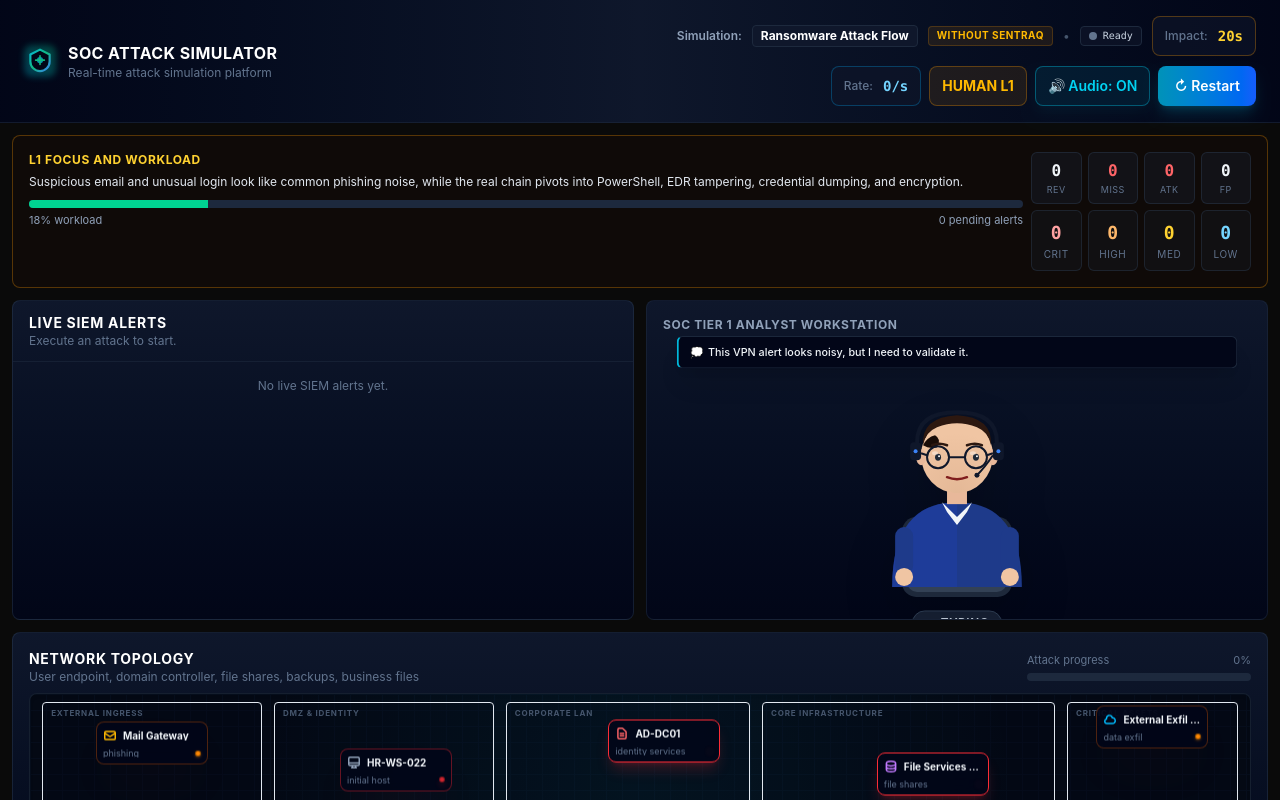
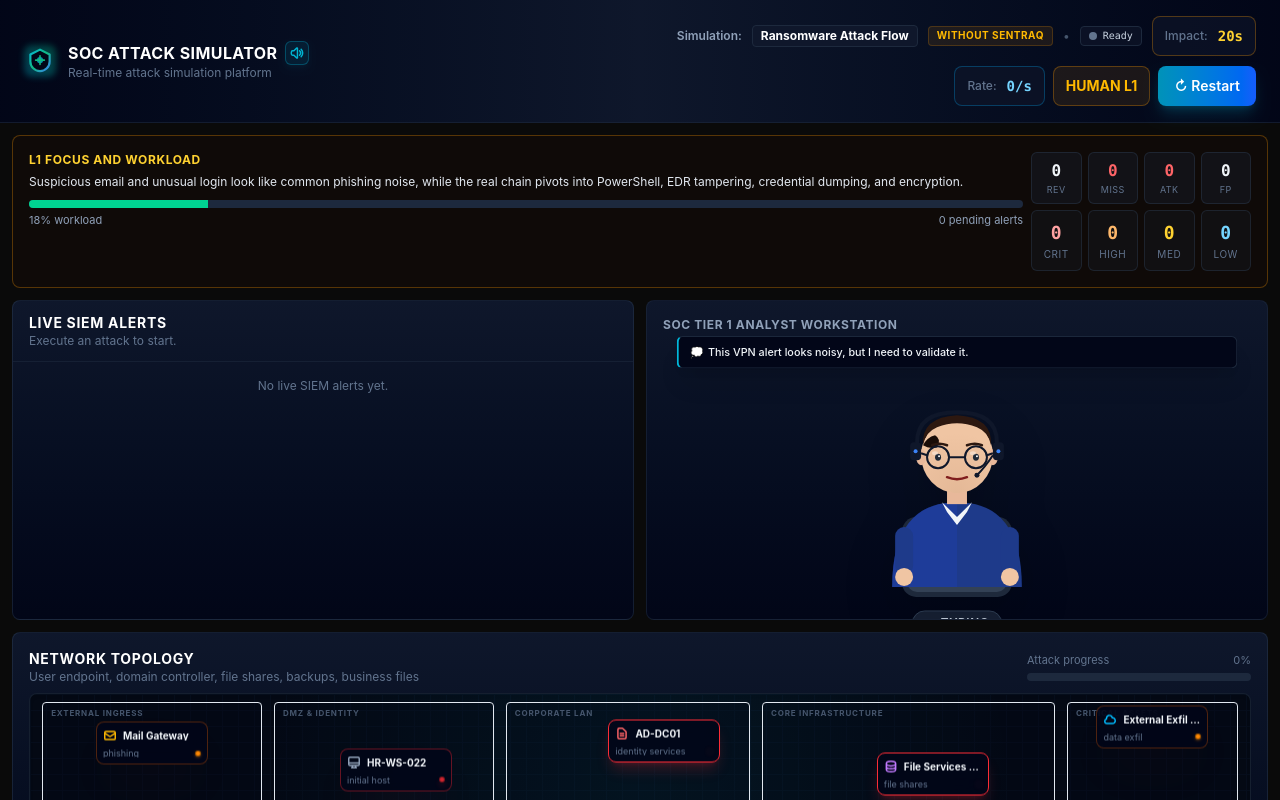
Before and after one commit to shadykamal328-soc/SentraQ-Simulation, a React (Vite) app: page / in a window 1280 px wide. Shown: the top 800 px of the page. Built offline with nearby package versions, Linux system fonts and the light colour scheme.

Commit message:
Update App and rebuild project

```diff
--- a/src/App.tsx
+++ b/src/App.tsx
@@ -453,17 +453,26 @@ export default function App() {
       audioCtxRef.current = ctx;
       if (ctx.state === "suspended") void ctx.resume();
 
-      const oscillator = ctx.createOscillator();
+      // High-fidelity alarm siren
+      const osc = ctx.createOscillator();
       const gain = ctx.createGain();
-      oscillator.type = "sine";
-      oscillator.frequency.setValueAtTime(mode === "sentraq" ? 620 : 440, ctx.currentTime);
+
+      // Use triangle waveform for a clearer alert tone
+      osc.type = "triangle";
+
+      // Frequency sweep (whee-woo warning effect)
+      osc.frequency.setValueAtTime(mode === "sentraq" ? 580 : 720, ctx.currentTime);
+      osc.frequency.linearRampToValueAtTime(mode === "sentraq" ? 780 : 960, ctx.currentTime + 0.15);
+      osc.frequency.linearRampToValueAtTime(mode === "sentraq" ? 580 : 720, ctx.currentTime + 0.3);
+
       gain.gain.setValueAtTime(0.0001, ctx.currentTime);
-      gain.gain.exponentialRampToValueAtTime(mode === "sentraq" ? 0.035 : 0.06, ctx.currentTime + 0.02);
-      gain.gain.exponentialRampToValueAtTime(0.0001, ctx.currentTime + 0.18);
-      oscillator.connect(gain);
+      gain.gain.linearRampToValueAtTime(mode === "sentraq" ? 0.02 : 0.045, ctx.currentTime + 0.05);
+      gain.gain.linearRampToValueAtTime(0.0001, ctx.currentTime + 0.28);
+
+      osc.connect(gain);
       gain.connect(ctx.destination);
-      oscillator.start();
-      oscillator.stop(ctx.currentTime + 0.2);
+      osc.start();
+      osc.stop(ctx.currentTime + 0.3);
     };
 
     playPulse();
@@ -568,7 +577,28 @@ export default function App() {
             </svg>
           </div>
           <div className="min-w-0">
-            <h1 className="text-sm sm:text-base font-bold tracking-wide text-white truncate">SOC ATTACK SIMULATOR</h1>
+            <div className="flex items-center gap-2">
+              <h1 className="text-sm sm:text-base font-bold tracking-wide text-white truncate">SOC ATTACK SIMULATOR</h1>
+              <button
+                onClick={() => setSoundMuted(!soundMuted)}
+                className={`h-6 w-6 rounded-md border transition-all duration-200 flex items-center justify-center shrink-0 ${
+                  soundMuted
+                    ? "border-slate-800 bg-slate-900/60 text-slate-500 hover:bg-slate-800 hover:text-slate-400"
+                    : "border-cyan-500/30 bg-cyan-500/10 text-cyan-400 hover:bg-cyan-500/20 hover:text-cyan-300 shadow-md shadow-cyan-500/5"
+                }`}
+                title={soundMuted ? "Unmute alarm" : "Mute alarm"}
+              >
+                {soundMuted ? (
+                  <svg className="w-3.5 h-3.5" fill="none" stroke="currentColor" strokeWidth="2.5" viewBox="0 0 24 24">
+                    <path strokeLinecap="round" strokeLinejoin="round" d="M17.25 9.75L19.5 12m0 0l2.25 2.25M19.5 12l2.25-2.25M19.5 12l-2.25 2.25M3 9.75h3.182c.453 0 .89-.18 1.21-.502L11.25 5.37v13.26l-3.858-3.878A1.714 1.714 0 006.182 14.25H3v-4.5z" />
+                  </svg>
+                ) : (
+                  <svg className="w-3.5 h-3.5 animate-pulse" fill="none" stroke="currentColor" strokeWidth="2.5" viewBox="0 0 24 24">
+                    <path strokeLinecap="round" strokeLinejoin="round" d="M19.114 5.636a9 9 0 010 12.728M16.463 8.288a5.25 5.25 0 010 7.424M6.75 8.25l4.72-4.72a.75.75 0 011.28.53v15.88a.75.75 0 01-1.28.53l-4.72-4.72H4.51c-.88 0-1.704-.507-1.938-1.354A9.01 9.01 0 012.25 12c0-.83.112-1.633.322-2.396C2.806 8.756 3.63 8.25 4.51 8.25H6.75z" />
+                  </svg>
+                )}
+              </button>
+            </div>
             <p className="text-[11px] sm:text-xs text-slate-500 truncate">Real-time attack simulation platform</p>
           </div>
         </div>
@@ -615,16 +645,6 @@ export default function App() {
             }`}>
               {mode === "sentraq" ? "SENTRAQ AI" : "HUMAN L1"}
             </div>
-            <button
-              onClick={() => setSoundMuted(!soundMuted)}
-              className={`h-9 sm:h-10 rounded-lg border px-3 py-1.5 font-semibold text-xs sm:text-sm transition-all duration-200 flex items-center gap-1.5 ${
-                soundMuted
-                  ? "border-slate-800 bg-slate-900/60 text-slate-500 hover:bg-slate-800"
-                  : "border-cyan-500/40 bg-cyan-500/10 text-cyan-400 hover:bg-cyan-500/20 shadow-lg shadow-cyan-500/5"
-              }`}
-            >
-              {soundMuted ? "🔊 Audio: OFF" : "🔊 Audio: ON"}
-            </button>
             <button
               onClick={() => resetSimulation(scenario, mode)}
               className="h-9 sm:h-10 rounded-lg bg-gradient-to-r from-cyan-600 to-blue-600 px-4 py-1.5 font-semibold text-white text-xs sm:text-sm hover:from-cyan-500 hover:to-blue-500 shadow-lg shadow-cyan-500/20 transition-all"
```
Also changed, not shown: 1 other file (tests, documents, lock files or other folders).
